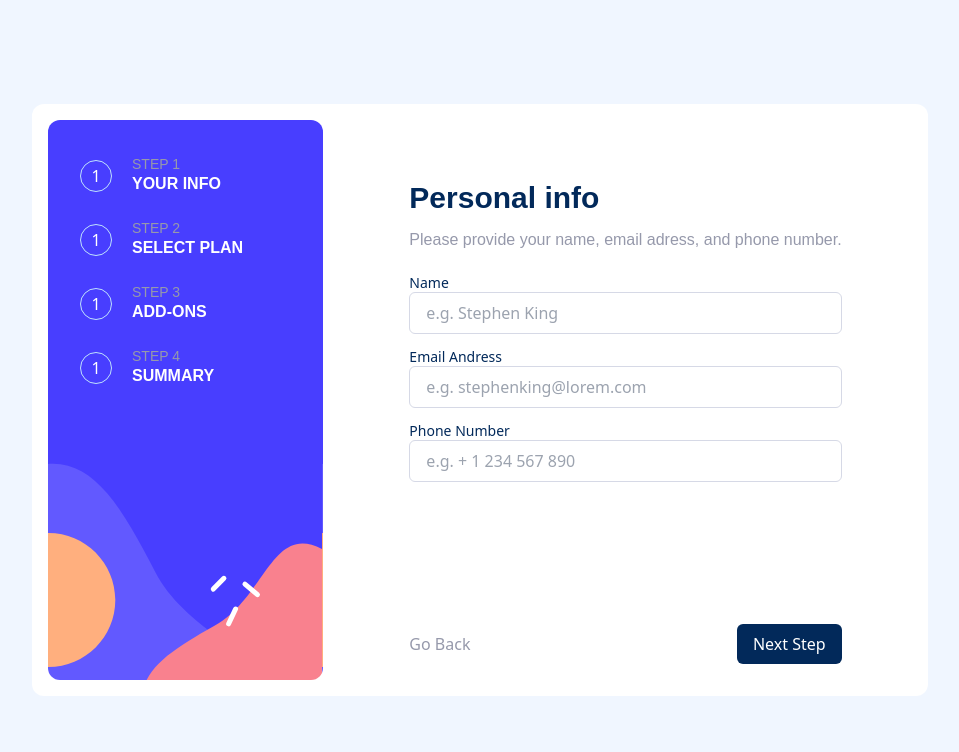
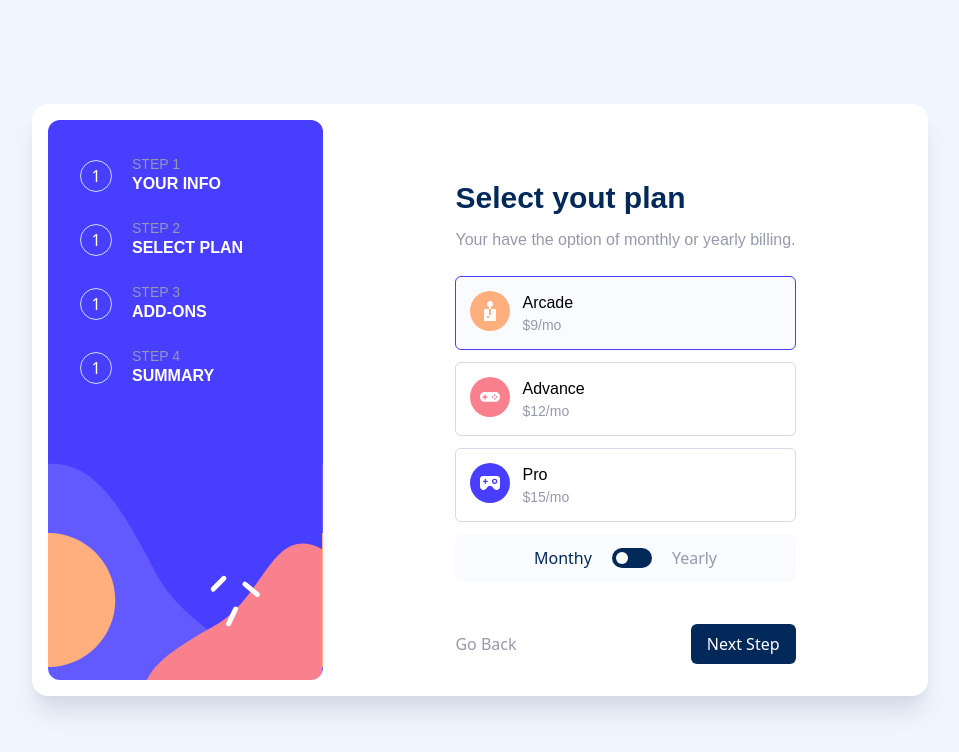
Before and after one commit to andersondavid/frontend-mentor-multi-step-form, a Next.js app: page / in a window 1280 px wide. Shown: the top 752 px of the page, without its empty margins (160-1119 px from the left). Built offline with nearby package versions, Linux system fonts and the light colour scheme; a web font is replaced by a local one.

Commit message:
Fix: many margins and paddings fixes

```diff
--- a/src/app/components/Screens/components/PageContainer.tsx
+++ b/src/app/components/Screens/components/PageContainer.tsx
@@ -6,7 +6,7 @@ type PropsTypes = {
 
 export default function PageContainer({ children }: PropsTypes) {
   return (
-    <div className="m-auto px-6 py-9 md:flex max-w-4xl items-stretch rounded-xl bg-white md:p-4">
+    <div className="m-auto max-w-4xl items-stretch rounded-2xl bg-white px-6 py-9 shadow-xl shadow-light-gray md:flex md:p-4">
       {children}
     </div>
   )
--- a/src/app/components/Screens/index.tsx
+++ b/src/app/components/Screens/index.tsx
@@ -19,7 +19,7 @@ enum Pages {
 }
 
 export default function Screens() {
-  const [currentPage, setCurrentPage] = useState(Pages.PERSONAL_INFO)
+  const [currentPage, setCurrentPage] = useState(Pages.SELECT_YOUR_PLAN)
 
   return (
     <div className="m-auto w-full max-w-[941px] px-4">
@@ -27,7 +27,7 @@ export default function Screens() {
 
       <PageContainer>
         <DesktopSidebar />
-        <div className="md:mx-auto md:pt-[60px]">
+        <div className="md:mx-auto">
           <div className="h-full w-full md:max-w-md">
             {currentPage == Pages.PERSONAL_INFO && <PersonalInfo />}
             {currentPage == Pages.SELECT_YOUR_PLAN && <SelectYourPlan />}
--- a/src/app/components/Screens/pages/FinishingUp/index.tsx
+++ b/src/app/components/Screens/pages/FinishingUp/index.tsx
@@ -3,12 +3,12 @@ import FooterNavigation, { Pages } from '../../components/FooterNavigation'
 
 export default function FinishingUp() {
   return (
-    <article>
-      <h2 className="page-title">Finishing</h2>
+    <article className="relative h-full w-full md:pt-[60px]">
+      <h2 className="page-title">Finishing up</h2>
       <p className="page-desc text-cool-gray">
         Double-check everythings look OK before confirming.
       </p>
-      <div className="rounded-xl bg-alabaster">
+      <div className="mt-6 rounded-xl bg-alabaster">
         <div className="flex items-center justify-between p-4">
           <div>
             <p className="font-ubuntu font-bold text-marine-blue">
@@ -32,7 +32,7 @@ export default function FinishingUp() {
           </div>
         </div>
       </div>
-      <div className="flex items-center justify-between p-4">
+      <div className="flex items-center justify-between px-4 pt-4">
         <p className="font-ubuntu text-cool-gray">Total (per year)</p>
         <p className="font-ubuntu text-lg font-medium text-purplish-blue">
           $120/yr
--- a/src/app/components/Screens/pages/PersonalInfo/index.tsx
+++ b/src/app/components/Screens/pages/PersonalInfo/index.tsx
@@ -33,7 +33,7 @@ export default function PersonalInfo() {
   }
 
   return (
-    <article className="relative h-full w-full">
+    <article className="relative h-full w-full md:pt-[60px]">
       <h2 className="page-title">Personal info</h2>
       <p className="page-desc text-cool-gray">
         Please provide your name, email adress, and phone number.
@@ -70,10 +70,7 @@ export default function PersonalInfo() {
           placeholder="e.g. + 1 234 567 890"
         />
       </div>
-      <FooterNavigation
-        next={Pages.SELECT_YOUR_PLAN}
-        previous={Pages.FINISHING_UP}
-      />
+      <FooterNavigation next={Pages.SELECT_YOUR_PLAN} />
     </article>
   )
 }
--- a/src/app/components/Screens/pages/PickAddOns/index.tsx
+++ b/src/app/components/Screens/pages/PickAddOns/index.tsx
@@ -78,7 +78,7 @@ export default function PickAddOns() {
   }
 
   return (
-    <article>
+    <article className="relative h-full w-full md:pt-[60px]">
       <h2 className="page-title">Pick add-ons</h2>
       <p className="page-desc text-cool-gray">
         Add-ons help enhance your gaming experience.
--- a/src/app/components/Screens/pages/SelectYourPlan/components/PlanSelectOption.tsx
+++ b/src/app/components/Screens/pages/SelectYourPlan/components/PlanSelectOption.tsx
@@ -18,13 +18,13 @@ export default function PlanSelectOption({
   return (
     <div
       className={`${
-        active ? 'border-marine-blue bg-alabaster ' : 'border-light-gray'
-      } my-4 flex rounded-md border-[1px] px-4`}
+        active ? 'border-purplish-blue bg-alabaster ' : 'border-light-gray'
+      } my-3 flex rounded-md border-[1px] p-[14px]`}
     >
-      <div className="py-5">
+      <div className="">
         <img src={iconUrl} />
       </div>
-      <div className="px-3 py-4">
+      <div className="px-3">
         <h3 className="font-ubuntu text-base font-medium antialiased">
           {title}
         </h3>
--- a/src/app/components/Screens/pages/SelectYourPlan/index.tsx
+++ b/src/app/components/Screens/pages/SelectYourPlan/index.tsx
@@ -63,21 +63,20 @@ export default function SelectYourPlan() {
   )
 
   useEffect(() => {
-    if(durationCurrent == Duration.Monthy){
+    if (durationCurrent == Duration.Monthy) {
       setTypeDuration(monthlyPlan)
-    } else if(durationCurrent == Duration.Yearly){
+    } else if (durationCurrent == Duration.Yearly) {
       setTypeDuration(yearlyPlan)
     }
   })
 
-
   return (
-    <article>
+    <article className="relative h-full w-full md:pt-[60px]">
       <h2 className="page-title">Select yout plan</h2>
-      <p className="page-desc text-cool-gray">
+      <p className="page-desc">
         Your have the option of monthly or yearly billing.
       </p>
-      <div>
+      <div className="mt-6">
         {typeDuration.map((item, index) => {
           return (
             <span onClick={() => setPlanSelected(index)}>
@@ -97,7 +96,10 @@ export default function SelectYourPlan() {
           setDurationCurrent={setDurationCurrent}
         />
       </div>
-      <FooterNavigation next={Pages.PICK_ADDONS} previous={Pages.PERSONAL_INFO} />
+      <FooterNavigation
+        next={Pages.PICK_ADDONS}
+        previous={Pages.PERSONAL_INFO}
+      />
     </article>
   )
 }
--- a/src/app/components/Screens/pages/ThankYou/index.tsx
+++ b/src/app/components/Screens/pages/ThankYou/index.tsx
@@ -2,10 +2,10 @@ import React from 'react'
 
 export default function ThankYou() {
   return (
-    <article>
-      <div className='py-9 text-center'>
+    <article className='md:flex items-center h-full py-14 md:py-0'>
+      <div className='text-center h-fit'>
         <picture>
-          <img className='m-auto h-14' src="assets/images/icon-thank-you.svg" />
+          <img className='m-auto h-14 md:h-20' src="assets/images/icon-thank-you.svg" />
         </picture>
         <div>
           <h1 className='font-bold text-marine-blue text-2xl mt-6 mb-3'>Thank you!</h1>
--- a/tailwind.config.js
+++ b/tailwind.config.js
@@ -18,6 +18,7 @@ module.exports = {
       'alabaster': 'hsl(231, 100%, 99%)',
       'white': 'hsl(0, 0%, 100%)',
       'transparent': '#00000000',
+      'black': '#000000'
     },
     fontFamily: {
       ubuntu: ['Ubuntu', 'sans-serif'],
```
